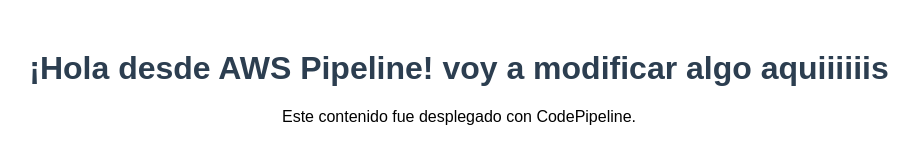
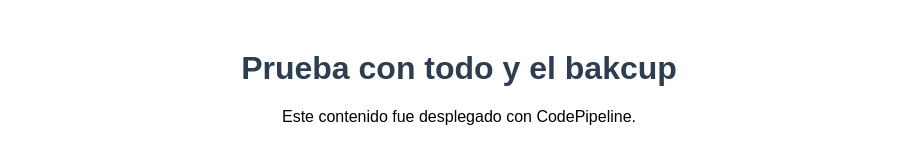
Before and after one commit to Ripca/TestPipeline, a website: page index.html in a window 1280 px wide. Shown: the whole page, without its empty margins (181-1100 px from the left). Drawn offline with Linux system fonts and the light colour scheme.

Commit message:
Se agrega para backup

```diff
--- a/index.html
+++ b/index.html
@@ -6,7 +6,7 @@
   <link rel="stylesheet" href="styles.css">
 </head>
 <body>
-  <h1>¡Hola desde AWS Pipeline! voy a modificar algo aquiiiiiis</h1>
+  <h1>Prueba con todo y el bakcup</h1>
   <p id="mensaje"></p>
   <script src="app.js"></script>
 </body>
```
